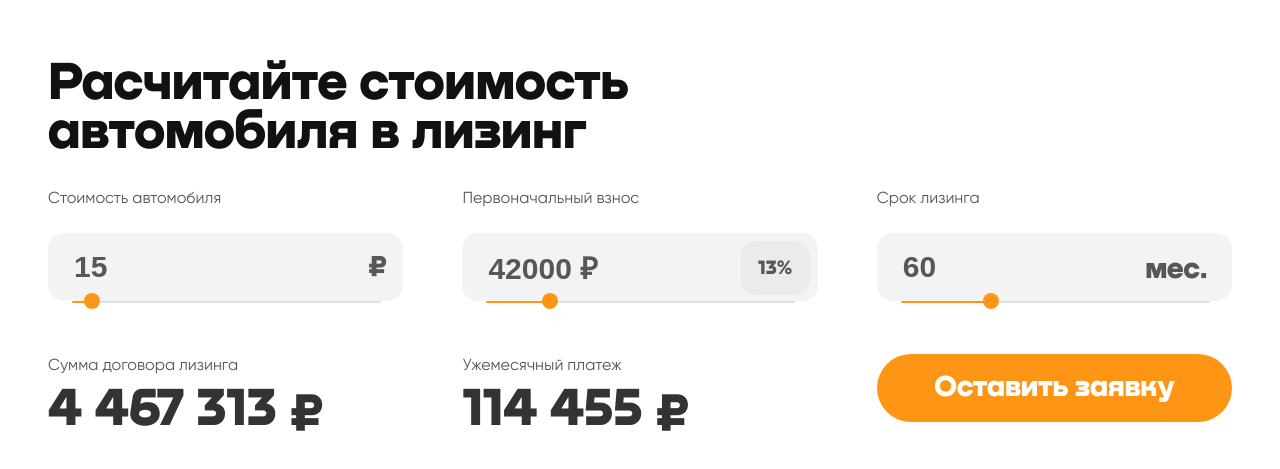
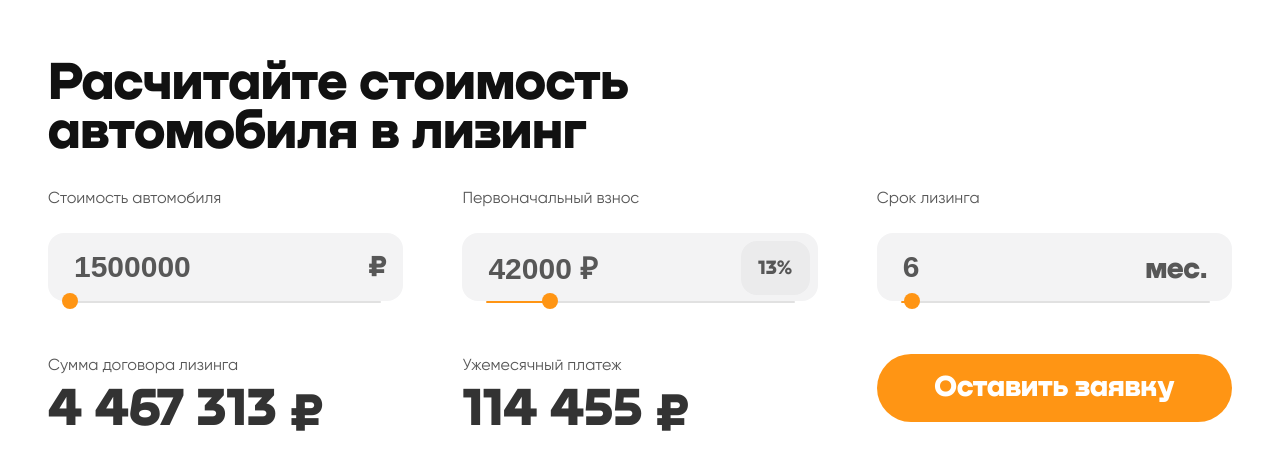
Before and after one commit to TheFasWalker/TestWorckForFriendLee, a website: page TestWorckForFriendLee/index.html in a window 1280 px wide. Shown: the part 153-622 px from the top of the page. Drawn offline with nearby package versions, Linux system fonts and the light colour scheme; files that its build step writes are made by us from their sources.

Commit message:
link between sliders and input fields. Added info to README.md

```diff
--- a/TestWorckForFriendLee/index.html
+++ b/TestWorckForFriendLee/index.html
@@ -28,7 +28,7 @@
 				<div class="calculator__subtitle">
 					<span>Первоначальный взнос</span>
 				</div>
-				<input class="calculator__input calculator__input_cost" id="js-calculator-lising" type="text" >
+				<input class="calculator__input js-calculator__input_payment" id="js-calculator-lising" type="text" >
 				<div class="calculator__percent">
 					<span>13%</span>
 				</div>
@@ -38,7 +38,7 @@
 				<div class="calculator__subtitle">
 					<span>Срок лизинга</span>
 				</div>
-				<input class="calculator__input calculator__input_cost" id="js-calculator-month" type="text" >
+				<input class="calculator__input calculator__input_month" id="js-calculator-month" type="text" >
 				<div id="js-slider-month" class="calculator__slider"></div>
 			</div>
 		</div>
--- a/src/scripts/script.js
+++ b/src/scripts/script.js
@@ -1,24 +1,23 @@
 
 
 $(document).ready(function () {
+    function getPay(){
+        let oldValue = $('.js-calculator__input_payment').val()
+        let newValue = oldValue.substring(0, oldValue.length - 2)
+        return newValue
+    }
     $( function() {
         $( "#js-slider-cost-min" ).slider({
             range: "min",
-            value: 15,
-            min: 1,
-            max: 200,
+            value: 1500000,
+            min: 1500000,
+            max: 10000000,
             slide: function( event, ui ) {
                 $( "#js-cost-rub" ).val( ui.value );
             }
         });
-
         $( "#js-cost-rub" ).val($("#js-slider-cost-min" ).slider( "value" ) );
     } );
-    // $('.calculator__input_cost').keyup(function (){
-    //     let inputValue = $('.calculator__input_cost').val()
-    //     $("#js-slider-cost-min" ).slider( "value", inputValue)
-    // })
-
     $( function() {
         $( "#js-slider-deposit" ).slider({
             range: "min",
@@ -34,13 +33,31 @@ $(document).ready(function () {
     $( function() {
         $( "#js-slider-month" ).slider({
             range: "min",
-            value: 60,
+            value: 6,
             min: 1,
-            max: 200,
+            max: 120,
             slide: function( event, ui ) {
                 $( "#js-calculator-month" ).val(ui.value );
             }
         });
         $( "#js-calculator-month" ).val($( "#js-slider-month" ).slider( "value" ) );
     } );
+
+    $('.calculator__input_cost').keyup(function (){
+        $("#js-slider-cost-min" ).slider( "value", $('.calculator__input_cost').val())
+    })
+
+    $('.calculator__input_month').keyup(function (){
+        $('#js-slider-month').slider("value", $('.calculator__input_month').val())
+    })
+
+    $('.js-calculator__input_payment').focus(()=>{
+            let oldValue = $('.js-calculator__input_payment').val()
+            let newValue = oldValue.substring(0, oldValue.length - 2)
+            $('.js-calculator__input_payment').val(newValue)
+    })
+    $('.js-calculator__input_payment').blur(()=>{
+        $( "#js-calculator-lising" ).val( $( "#js-slider-deposit" ).slider( "value" ) + " ₽");
+
+    })
 });
```
Also changed, not shown: src/index.html (+2 -2 lines), README.md.
